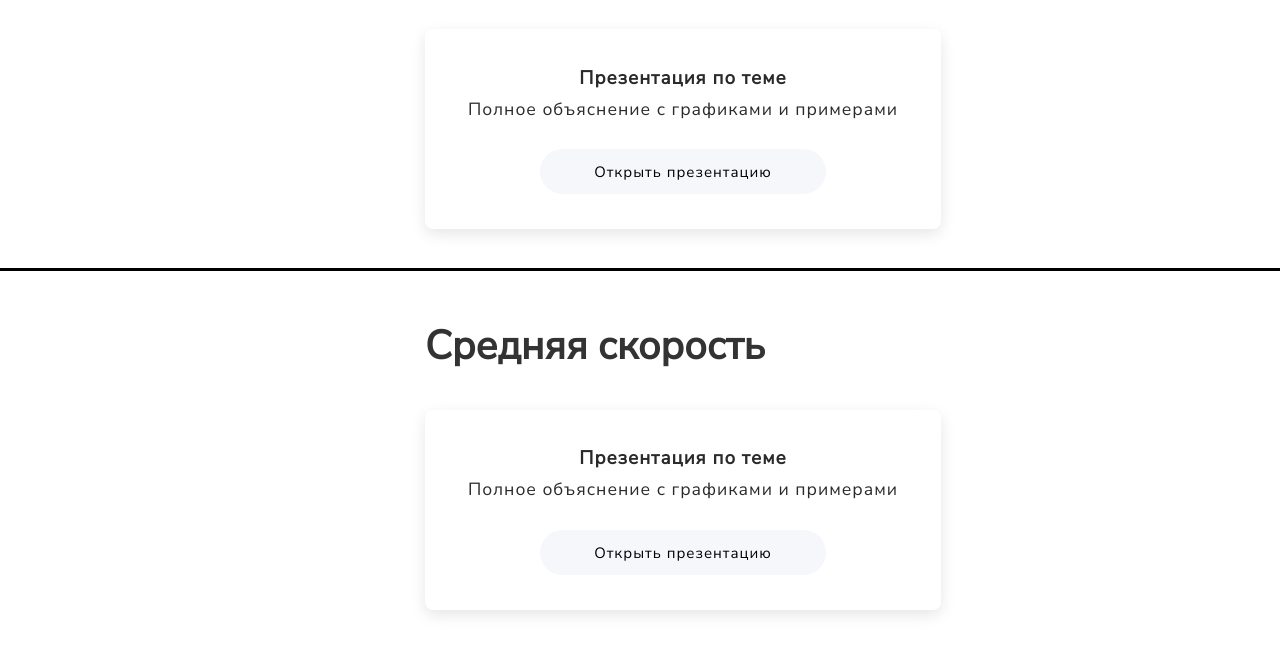
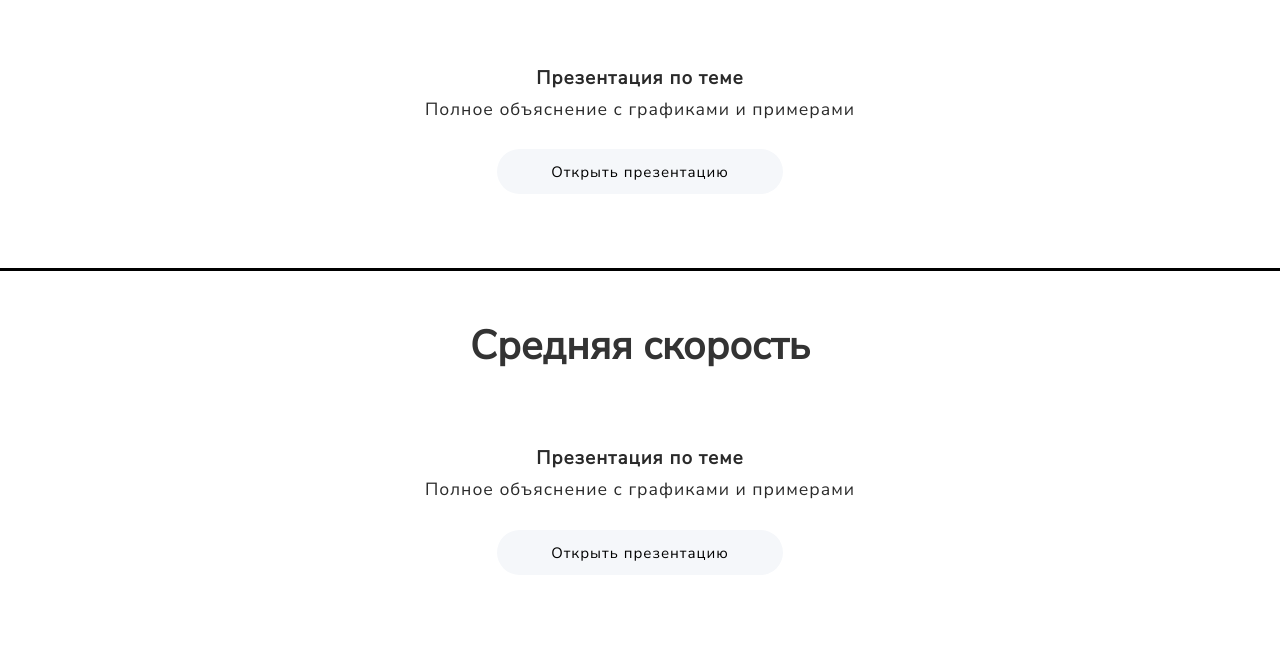
Before and after one commit to Liza-Aprosina/physics, a plain HTML site: page index_k_dvizh.html in a window 1280 px wide. Shown: the part 703-1351 px from the top of the page. Drawn offline with Linux system fonts and the light colour scheme.

Commit message:
Update index_k_dvizh.html

```diff
--- a/index_k_dvizh.html
+++ b/index_k_dvizh.html
@@ -257,7 +257,7 @@
             align-items: center;
             font-size: 40px;
             display: flex;
-            justify-content:flex-start;
+            justify-content:center;
             padding-top: 10%;
             gap: 20px;
 
@@ -383,14 +383,11 @@
             background-color: rgb(255, 255, 255);
             /* color: whitesmoke; */
             color: rgb(42, 42, 42);
-            box-shadow: 0 5px 15px rgba(0, 0, 0, 0.1);
             border-radius: 8px;
             font-weight: 500;
             text-align: center;
             /* text-transform: uppercase; */
             letter-spacing: 1px;
-            padding-left: 10%;
-            padding-right: 10%;
             display: flex;
             flex-direction: column;
             justify-content: center;
```
